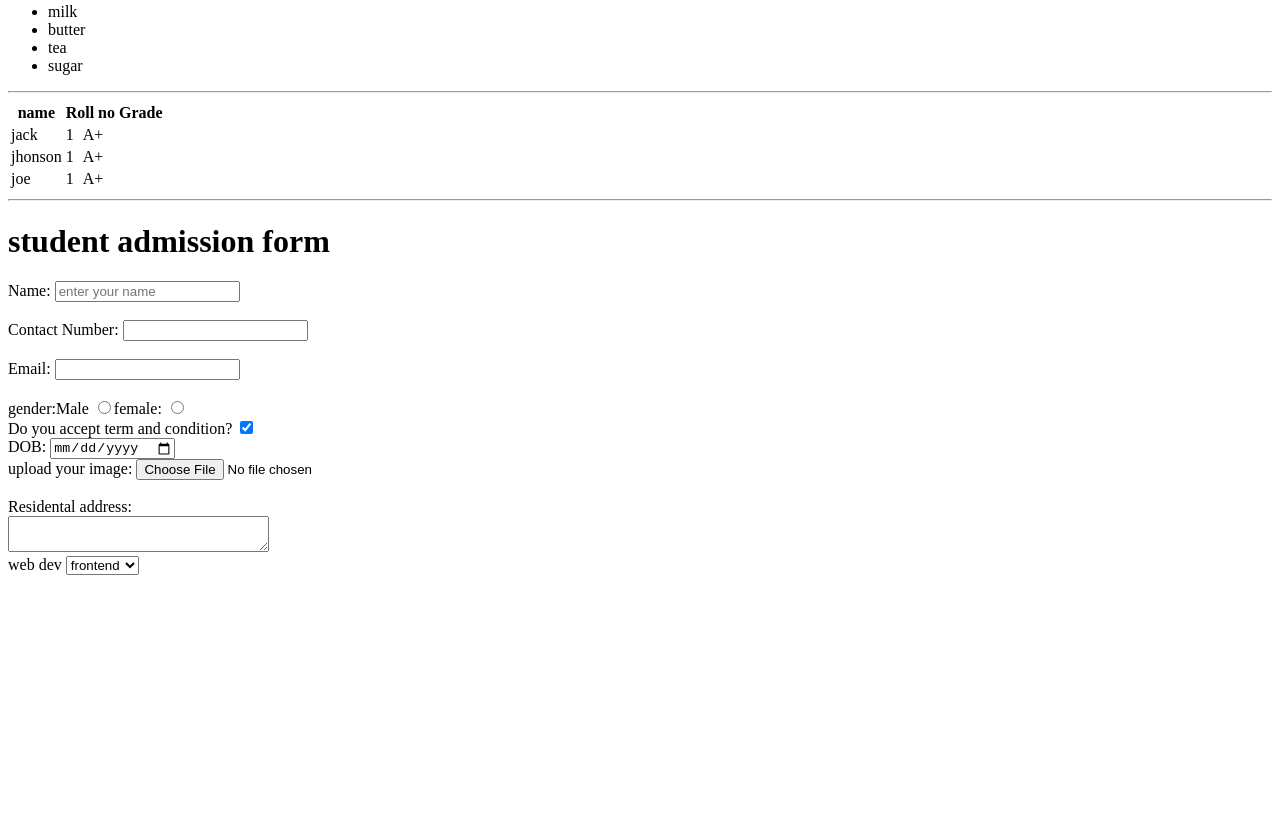
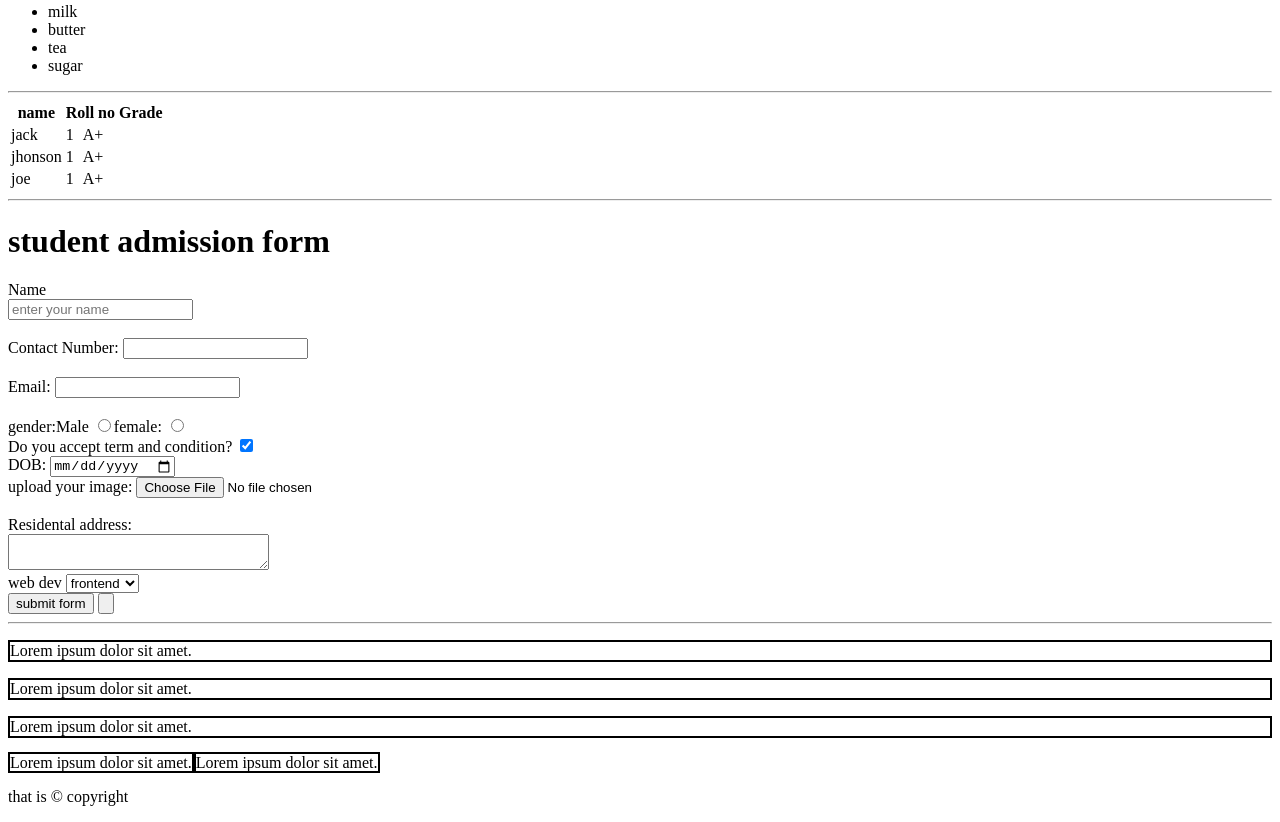
Before and after one commit to uzair6677/html-course, a plain HTML site: page index.html in a window 1280 px wide. Shown: the part 1715-2537 px from the top of the page. Before the commit the page ends 2298 px from the top, so only its background shows below. Drawn offline with Linux system fonts and the light colour scheme.

Commit message:
form complete and inline and block element

```diff
--- a/index.html
+++ b/index.html
@@ -4,7 +4,12 @@
 <head>
     <meta charset="UTF-8">
     <meta name="viewport" content="width=device-width, initial-scale=1.0">
+    <meta name="description" content="absolue perfect guide for beginner to learn full stack">
+    <meta name="keywords" content="webdev,guide,blog">
+    <meta name="author" content="uzair">
+
     <title>Document</title>
+    <link rel="shortcut icon" href="/logo.png" type="image/x-icon">
 </head>
 
 <body>
@@ -101,8 +106,9 @@
     <!-- form and input -->
     <h1>student admission form</h1>
     <form action="backend.php">
+        <label for="studentsName">Name</label>
         <div>
-            Name: <input type="text" name="sudentName" value="" placeholder="enter your name">
+          <input type="text" name="studentName" value="" id="studentsName" placeholder="enter your name" class="">
         </div><br>
         <div>
             Contact Number: <input type="number" name="contactNumber" id="">
@@ -132,7 +138,20 @@
             <option value="">fullstack</option>
         </select>
 
+        <br>
+        <input type="submit" value="submit form">
+        <input type="reset" value="">
+
     </form>
+    <hr>
+    <!-- block line element-->
+    <p style="border:2px solid black">Lorem ipsum dolor sit amet.</p>
+    <p style="border:2px solid black">Lorem ipsum dolor sit amet.</p>
+    <p style="border:2px solid black">Lorem ipsum dolor sit amet.</p>
+<!-- inline element-->
+ <span  style="border:2px solid black">Lorem ipsum dolor sit amet.</span><spam  style="border:2px solid black">Lorem ipsum dolor sit amet.</spam>
+<!-- htmlentities refrence-->
+ <p>that is &COPY copyright</p>
 </body>
 
 </html>
```
Also changed, not shown: logo.png (renamed from images/des3.png).
